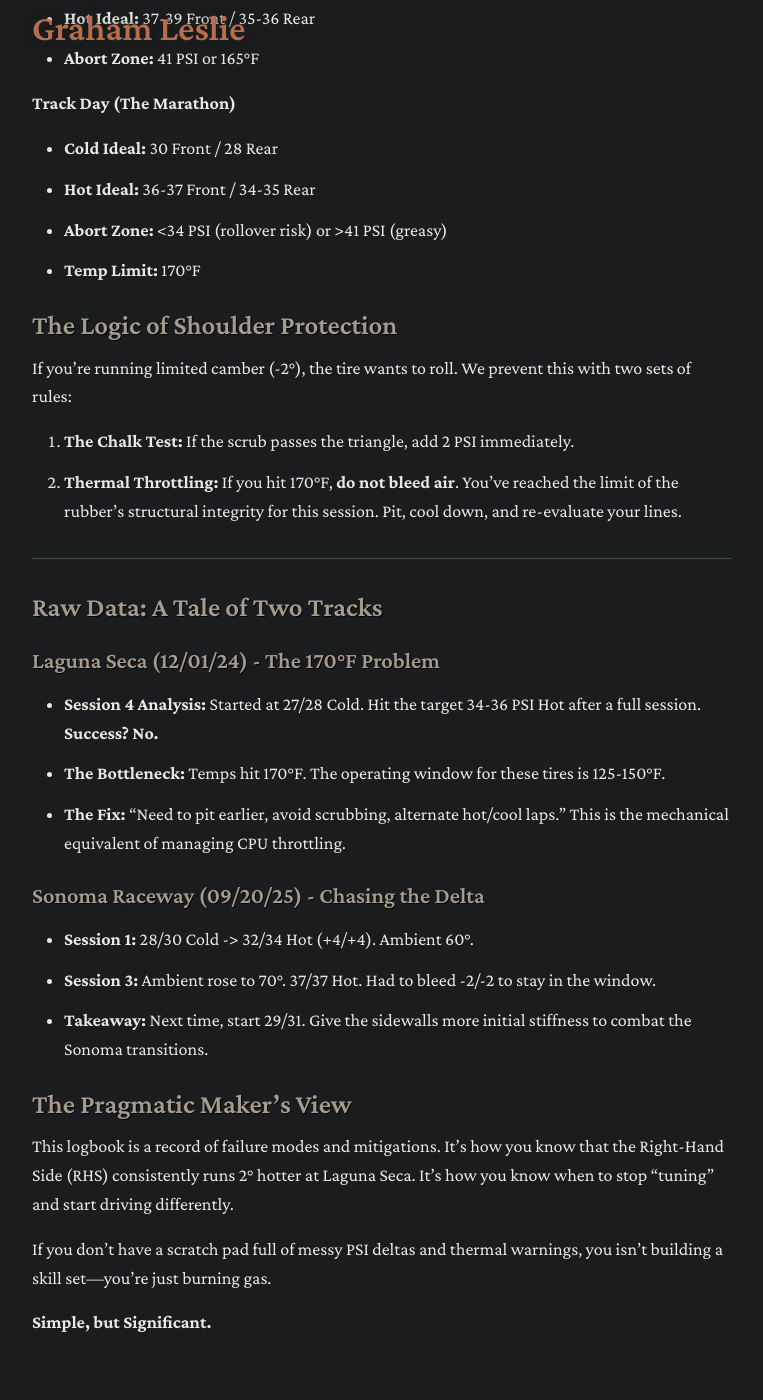
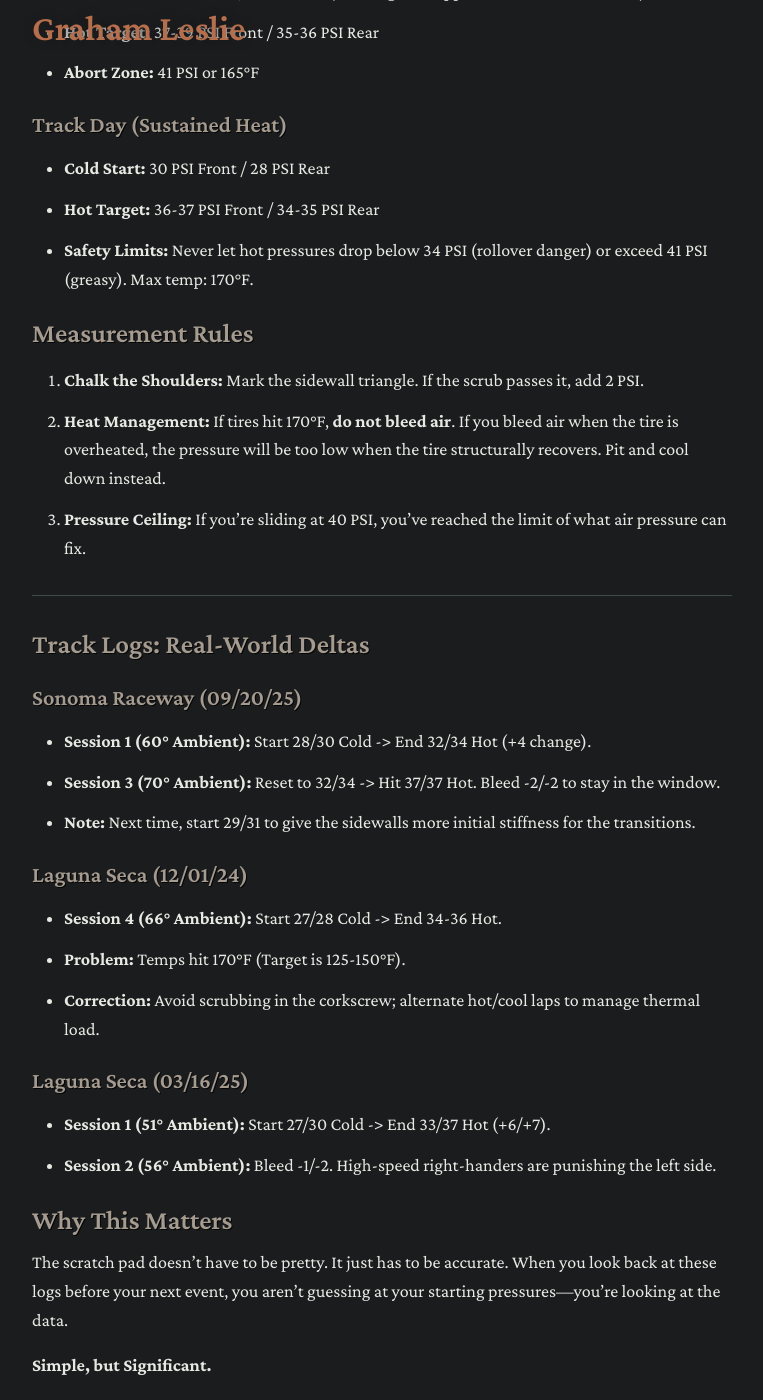
Before and after one commit to grahamleslie/grahamleslie.github.io, a Jekyll site: the page built from _posts/2026-06-29-track-day-checklist.md, in a window 1280 px wide and 1400 px high, scrolled down 631 px. Shown: the whole window, without its empty margins (258-1021 px from the left). Built offline with Jekyll 4.4.1, drawn with Linux system fonts in a browser that asks for light colours; nearby versions of some CDN libraries; some web fonts are replaced; some of the changed text lies outside the part shown.

Commit message:
Focus on the practical logbook guide

```diff
--- a/_posts/2026-06-29-track-day-checklist.md
+++ b/_posts/2026-06-29-track-day-checklist.md
@@ -1,53 +1,53 @@
 ---
 layout: post
-title: "The Logbook: Engineering the Perfect PSI"
+title: "The Logbook: A Technical Guide to Tire Pressures"
 date: 2026-06-29
-categories: [Engineering, Mechanics]
-tags: [BMW M235i, Yokohama AD09, Sonoma Raceway, Laguna Seca]
+categories: [Mechanics, Engineering]
+tags: [BMW M235i, Yokohama AD09, Sonoma Raceway, Laguna Seca, Track Day]
 ---
 
-In software, we have Prometheus. On the track, you have a logbook. Without it, you aren't "testing"—you're just driving.
+If you aren't keeping a logbook at the track, you're just burning gas.
 
-Most amateur drivers obsess over horsepower. The professionals obsess over their contact patch. If you're running a car like the M235i with only -2 degrees of camber, your tire pressure isn't just about grip; it's about insurance. One bad heat cycle on a set of Yokohama AD09s can scrub your shoulders into oblivion if you aren't disciplined.
+Consistency in performance driving comes down to managing your variables. The most volatile of those is tire pressure. Especially if you’re running a limited camber setup (like -2° on a BMW M235i), your logbook is what keeps you from destroying a $1,200 set of Yokohama AD09s in a single afternoon.
 
-Here is what actual track-side observability looks like.
+Here is the baseline I use for Autocross and Track Days, followed by the raw data from my last few sessions at Sonoma and Laguna Seca.
 
-### The Standard Library: Yokohama AD09 Specs
-These aren't suggestions; they are the boundary conditions for the system.
+### The Baseline: Yokohama AD09 Specs
 
-**Autocross (The Sprint)**
-*   **Cold Ideal:** 33 Front / 31 Rear (Start high to protect shoulders on Run 1)
-*   **Hot Ideal:** 37-39 Front / 35-36 Rear
+#### Autocross (High Intensity, Short Duration)
+*   **Cold Start:** 33 PSI Front / 31 PSI Rear (Start high to support the sidewall for Run 1)
+*   **Hot Target:** 37-39 PSI Front / 35-36 PSI Rear
 *   **Abort Zone:** 41 PSI or 165°F
 
-**Track Day (The Marathon)**
-*   **Cold Ideal:** 30 Front / 28 Rear
-*   **Hot Ideal:** 36-37 Front / 34-35 Rear
-*   **Abort Zone:** <34 PSI (rollover risk) or >41 PSI (greasy)
-*   **Temp Limit:** 170°F
+#### Track Day (Sustained Heat)
+*   **Cold Start:** 30 PSI Front / 28 PSI Rear
+*   **Hot Target:** 36-37 PSI Front / 34-35 PSI Rear
+*   **Safety Limits:** Never let hot pressures drop below 34 PSI (rollover danger) or exceed 41 PSI (greasy). Max temp: 170°F.
 
-### The Logic of Shoulder Protection
-If you’re running limited camber (-2°), the tire wants to roll. We prevent this with two sets of rules:
-1.  **The Chalk Test:** If the scrub passes the triangle, add 2 PSI immediately.
-2.  **Thermal Throttling:** If you hit 170°F, **do not bleed air**. You’ve reached the limit of the rubber's structural integrity for this session. Pit, cool down, and re-evaluate your lines.
+### Measurement Rules
+1.  **Chalk the Shoulders:** Mark the sidewall triangle. If the scrub passes it, add 2 PSI.
+2.  **Heat Management:** If tires hit 170°F, **do not bleed air**. If you bleed air when the tire is overheated, the pressure will be too low when the tire structurally recovers. Pit and cool down instead.
+3.  **Pressure Ceiling:** If you're sliding at 40 PSI, you've reached the limit of what air pressure can fix.
 
 ---
 
-### Raw Data: A Tale of Two Tracks
+### Track Logs: Real-World Deltas
 
-#### Laguna Seca (12/01/24) - The 170°F Problem
-*   **Session 4 Analysis:** Started at 27/28 Cold. Hit the target 34-36 PSI Hot after a full session. **Success? No.**
-*   **The Bottleneck:** Temps hit 170°F. The operating window for these tires is 125-150°F.
-*   **The Fix:** "Need to pit earlier, avoid scrubbing, alternate hot/cool laps." This is the mechanical equivalent of managing CPU throttling.
+#### Sonoma Raceway (09/20/25)
+*   **Session 1 (60° Ambient):** Start 28/30 Cold -> End 32/34 Hot (+4 change).
+*   **Session 3 (70° Ambient):** Reset to 32/34 -> Hit 37/37 Hot. Bleed -2/-2 to stay in the window.
+*   **Note:** Next time, start 29/31 to give the sidewalls more initial stiffness for the transitions.
 
-#### Sonoma Raceway (09/20/25) - Chasing the Delta
-*   **Session 1:** 28/30 Cold -> 32/34 Hot (+4/+4). Ambient 60°.
-*   **Session 3:** Ambient rose to 70°. 37/37 Hot. Had to bleed -2/-2 to stay in the window.
-*   **Takeaway:** Next time, start 29/31. Give the sidewalls more initial stiffness to combat the Sonoma transitions.
+#### Laguna Seca (12/01/24)
+*   **Session 4 (66° Ambient):** Start 27/28 Cold -> End 34-36 Hot.
+*   **Problem:** Temps hit 170°F (Target is 125-150°F).
+*   **Correction:** Avoid scrubbing in the corkscrew; alternate hot/cool laps to manage thermal load.
 
-### The Pragmatic Maker’s View
-This logbook is a record of failure modes and mitigations. It’s how you know that the Right-Hand Side (RHS) consistently runs 2° hotter at Laguna Seca. It's how you know when to stop "tuning" and start driving differently.
+#### Laguna Seca (03/16/25)
+*   **Session 1 (51° Ambient):** Start 27/30 Cold -> End 33/37 Hot (+6/+7).
+*   **Session 2 (56° Ambient):** Bleed -1/-2. High-speed right-handers are punishing the left side.
 
-If you don't have a scratch pad full of messy PSI deltas and thermal warnings, you isn't building a skill set—you're just burning gas.
+### Why This Matters
+The scratch pad doesn't have to be pretty. It just has to be accurate. When you look back at these logs before your next event, you aren't guessing at your starting pressures—you're looking at the data.
 
 **Simple, but Significant.**
```
